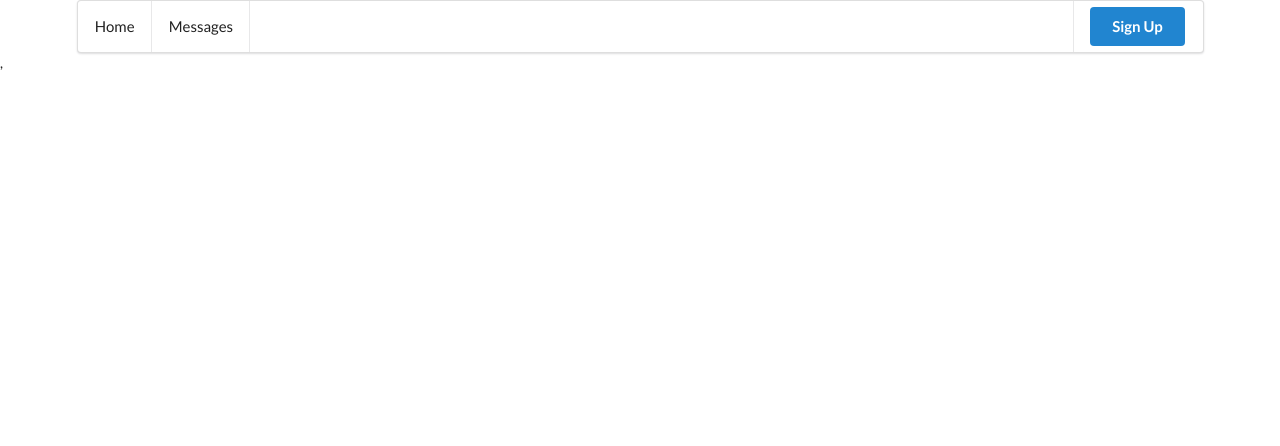
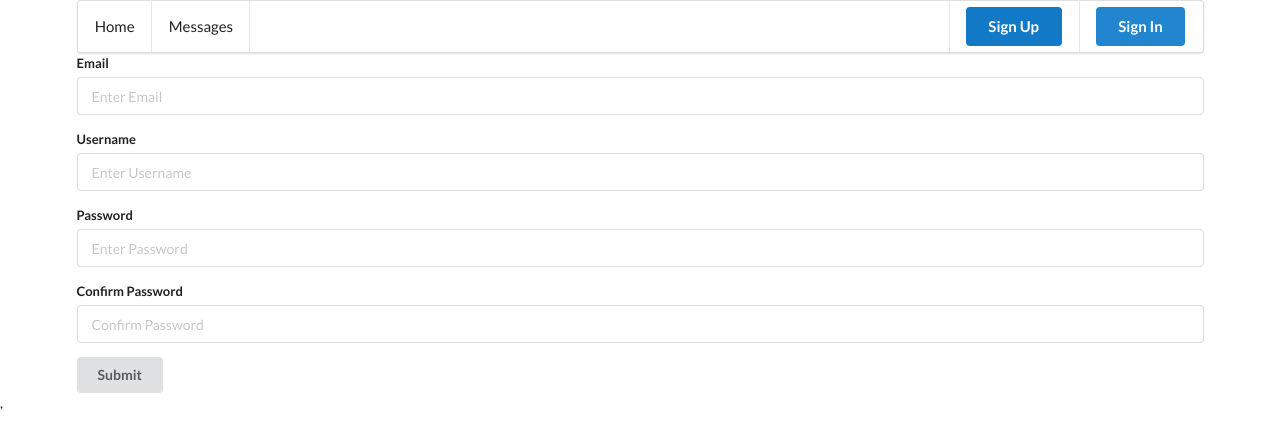
Before and after one commit to GiorgiKhunashvili/sadgegrdzelo, a React (Create React App) app in the folder client/: page /signup in a window 1280 px wide. Shown: the top 446 px of the page. Built offline with nearby package versions, Linux system fonts and the light colour scheme.

Commit message:
added signup form with validation

```diff
--- a/client/src/components/App.js
+++ b/client/src/components/App.js
@@ -7,6 +7,7 @@ import EditSad from './sadgegrdzelo/EditSad';
 import DeleteSad from './sadgegrdzelo/DeleteSad';
 
 import Login from './auth/Login';
+import Signup from './auth/SignUp';
 
 import Header from './Header';
 import history from '../history'
@@ -24,6 +25,7 @@ class App extends React.Component {
                         <Route path="/sad/edit" exact component={EditSad} />
                         <Route path="/sad/delete" exact component={DeleteSad} />
                         <Route path="/login" exact component={Login} />
+                        <Route path="/signup" exact component={Signup} />
                     </div>
                 </Router>
 
--- a/client/src/components/Header.js
+++ b/client/src/components/Header.js
@@ -16,7 +16,10 @@ class Header extends React.Component {
                 <div className="right menu">
 
                     <div className="item">
-                        <NavLink to="/login" exact className="ui primary button">Sign Up</NavLink>
+                        <NavLink to="/signup" exact className="ui primary button">Sign Up</NavLink>
+                    </div>
+                    <div className="item">
+                        <NavLink to="/login" exact className="ui primary button">Sign In</NavLink>
                     </div>
                 </div>
                 </div>
--- a/client/src/components/auth/Login.js
+++ b/client/src/components/auth/Login.js
@@ -7,13 +7,26 @@ import { login } from '../../actions';
 
 class Login extends React.Component {
 
+    renderError({error, touched}) {
+        if(error && touched){
+            return (
+                <div className="ui error message">
+                    <div className="header">
+                        { error }
+                    </div>
+                </div>
+            )
+        }
+    }
 
-    renderInput = ({ input, label, type, holder }) => {
+    renderInput = ({ input, label, type, holder, meta }) => {
+        const className = `field ${meta.error && meta.touched ? 'error': ''}`
         return(
-        <div className="field">
-            <label>{ label }</label>
-            <input {...input} type={ type } placeholder={ holder } />
-        </div>
+            <div className={className}>
+                <label>{ label }</label>
+                <input {...input} type={ type } placeholder={ holder } />
+                {this.renderError(meta)}
+            </div>
         )
     }
 
@@ -24,7 +37,7 @@ class Login extends React.Component {
     render() {
         return (
             <div>
-                <form onSubmit={this.props.handleSubmit(this.onSubmit)} className="ui form">
+                <form onSubmit={this.props.handleSubmit(this.onSubmit)} className="ui form error">
                     <Field
                         name="email"
                         component={this.renderInput}
@@ -47,7 +60,6 @@ class Login extends React.Component {
 }
 
 const validate = (formValues) => {
-    console.log(formValues)
     const errors = {};
     if(!formValues.email){
         errors.email = "Please enter Email";
--- a/client/src/components/auth/SignUp.js
+++ b/client/src/components/auth/SignUp.js
@@ -1,12 +1,98 @@
 import React from 'react';
-
+import { Field, reduxForm } from 'redux-form';
+import { connect } from 'react-redux';
 
 class Signup extends React.Component {
+
+    renderError({ error, touched }) {
+        if (error && touched) {
+            return (
+                <div className="ui error message">
+                    <div className="header">
+                        {error}
+                    </div>
+                </div>
+            )
+        }
+
+    }
+
+    renderInput = ({ input, label, type, holder, meta}) => {
+        const className = `field ${meta.error && meta.touched ? 'error': ''}`
+        return (
+            <div className={className}>
+                <label>{ label }</label>
+                <input {...input} type={ type } placeholder={ holder } />
+                {this.renderError(meta)}
+            </div>
+        )
+    }
     render() {
         return (
             <div>
-
+                <form className="ui form error">
+                    <Field
+                        name="email"
+                        component={this.renderInput}
+                        type="email"
+                        label="Email"
+                        holder="Enter Email"
+                    />
+                    <Field
+                        name="username"
+                        component={this.renderInput}
+                        type="text"
+                        label="Username"
+                        holder="Enter Username"
+                    />
+                    <Field
+                        name="password"
+                        component={this.renderInput}
+                        label="Password"
+                        type="password"
+                        holder="Enter Password"
+                    />
+                    <Field
+                        name="confirmPassword"
+                        component={this.renderInput}
+                        label="Confirm Password"
+                        type="password"
+                        holder="Confirm Password"
+                    />
+                    <button className="ui button" type="submit">Submit</button>
+                </form>
             </div>
         )
     }
 }
+
+const validate = (formValues) => {
+    const errors = {};
+    if(!formValues.email) {
+        errors.email = "Please enter email";
+    }
+    if(!formValues.username) {
+        errors.username = "Please enter username";
+    }
+    if(!formValues.password) {
+        errors.password = "Please enter password";
+    }
+    if(!formValues.confirmPassword) {
+        errors.confirmPassword = "Please enter confirm password";
+    }
+    if(typeof(formValues.password) === "undefined") {
+    } else if( formValues.password.length < 7) {
+        errors.password = "Password length must be more then 7 char or equal to 8";
+    }
+    if(formValues.password !== formValues.confirmPassword) {
+        errors.confirmPassword = "password does not match";
+    }
+    return errors;
+}
+
+const formWrapper = reduxForm({
+    form: "SignupForm",
+    validate
+})(Signup);
+
+export default connect()(formWrapper);
--- a/client/src/components/sadgegrdzelo/CreateSad.js
+++ b/client/src/components/sadgegrdzelo/CreateSad.js
@@ -5,28 +5,7 @@ class CreateSad extends React.Component {
     render() {
         return (
             <div>
-                <div class="event">
-                    <div class="label">
-                    <img src="/images/avatar/small/helen.jpg" />
-                    </div>
-                    <div class="content">
-                    <div class="date">
-                        4 days ago
-                    </div>
-                    <div class="summary">
-                        <a>Helen Troy</a> added <a>2 new illustrations</a>
-                    </div>
-                    <div class="extra images">
-                        <a><img src="/images/wireframe/image.png" alt="araferi"/></a>
-                        <a><img src="/images/wireframe/image.png" alt="araferi"/></a>
-                    </div>
-                    <div class="meta">
-                        <a class="like">
-                        <i class="like icon"></i> 1 Like
-                        </a>
-                    </div>
-                    </div>
-                </div>
+
                 </div>
         )
     }
```
